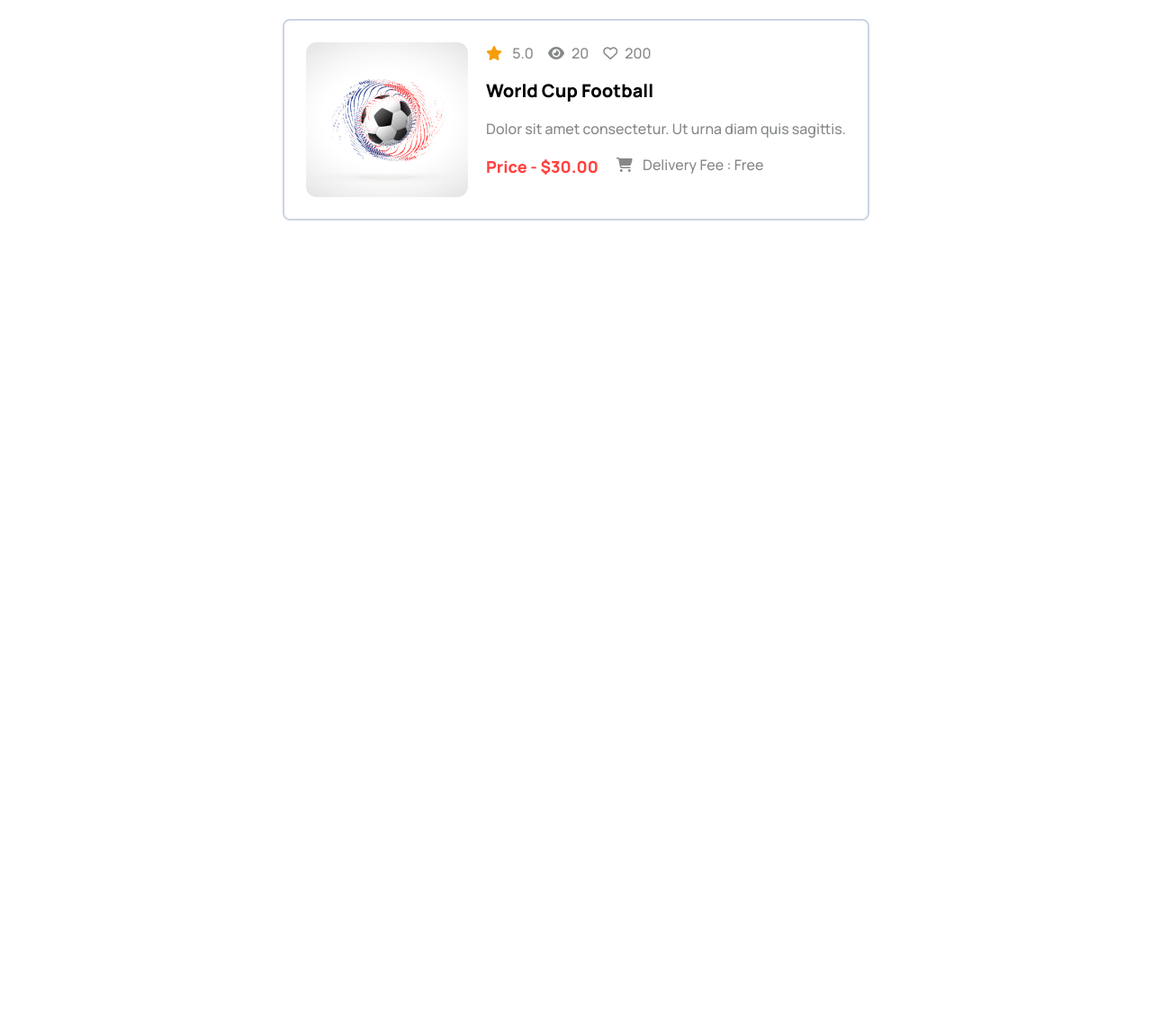
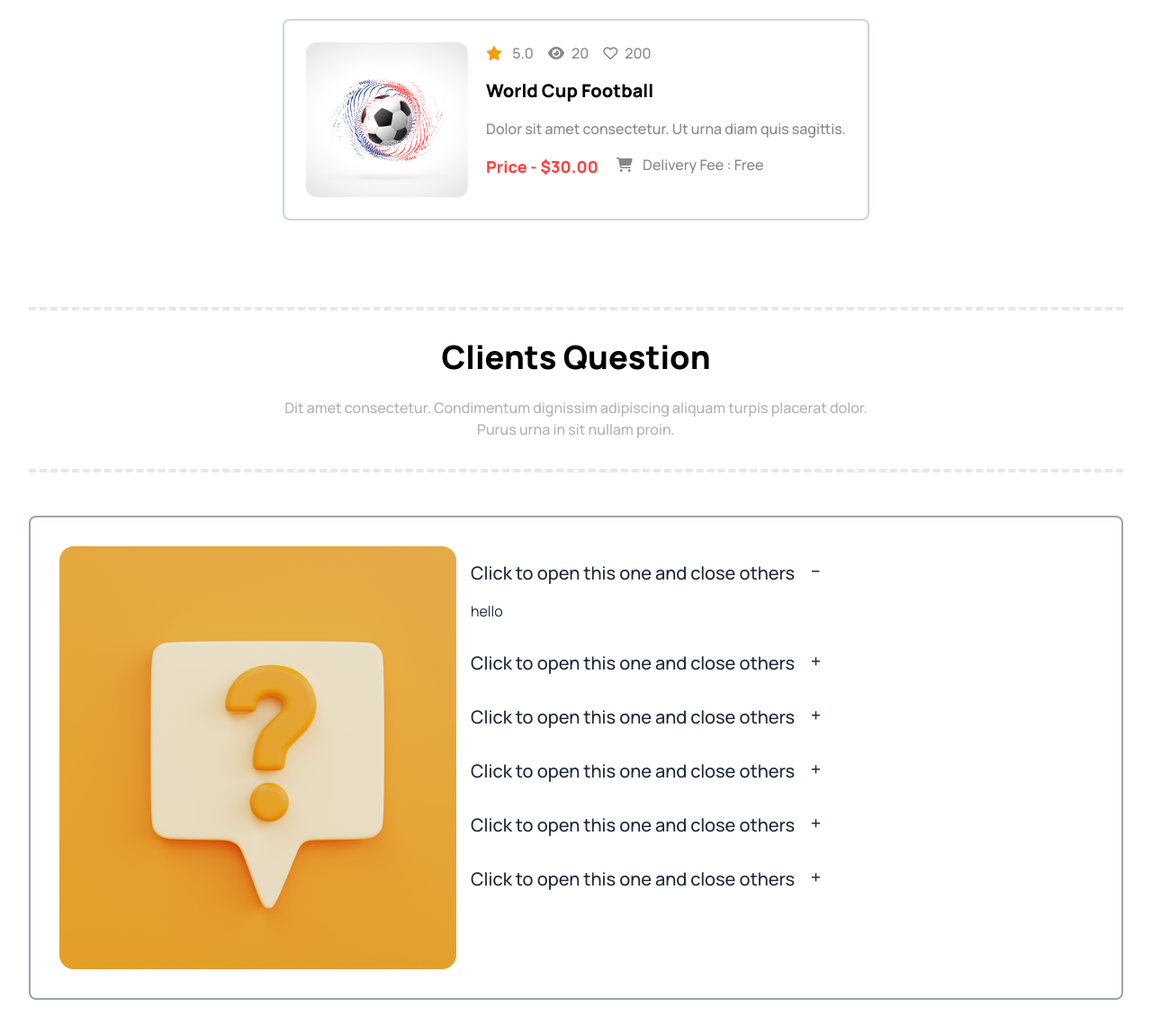
Before and after one commit to SagorChandra404/assignment-b9-a3-project-03, a plain HTML site: page index.html in a window 1280 px wide. Shown: the part 4033-5182 px from the top of the page at 90% size. Before the commit the page ends 4278 px from the top, so only its background shows below. Drawn offline with nearby package versions, Linux system fonts and the light colour scheme.

Commit message:
added accordion part

```diff
--- a/index.html
+++ b/index.html
@@ -615,7 +615,7 @@
                 </p>
               </div>
               <h4 class="text-black text-xl font-extrabold">
-                World Cup  Football
+                World Cup Football
               </h4>
               <p class="text-[#0D121280] text-base font-medium">
                 Dolor sit amet consectetur. Ut urna diam quis sagittis.
@@ -635,7 +635,85 @@
       </section>
 
       <!-- Clients Question -->
-      <section class="container mx-auto"></section>
+      <section class="container mx-auto px-8 my-24">
+        <div class="border-y-4 border-dashed py-8 text-center">
+          <h2 class="text-4xl font-extrabold text-black mb-6">
+            Clients Question
+          </h2>
+          <p
+            class="text-base font-medium text-black opacity-30 flex justify-center"
+          >
+            Dit amet consectetur. Condimentum dignissim adipiscing aliquam
+            turpis placerat dolor. <br />Purus urna in sit nullam proin.
+          </p>
+        </div>
+
+        <!-- Accordion part -->
+        <div
+          class="flex border-2 border-solid border-gray-400 mt-12 rounded-lg p-8"
+        >
+          <div>
+            <img src="./Images/11.png" alt="11.png" />
+          </div>
+          <div class="">
+            <!-- Accordion -->
+            <div class="collapse collapse-plus">
+              <input type="radio" name="my-accordion-3" checked="checked" />
+              <div class="collapse-title text-xl font-medium">
+                Click to open this one and close others
+              </div>
+              <div class="collapse-content">
+                <p>hello</p>
+              </div>
+            </div>
+            <div class="collapse collapse-plus">
+              <input type="radio" name="my-accordion-3" />
+              <div class="collapse-title text-xl font-medium">
+                Click to open this one and close others
+              </div>
+              <div class="collapse-content">
+                <p>hello</p>
+              </div>
+            </div>
+            <div class="collapse collapse-plus">
+              <input type="radio" name="my-accordion-3" />
+              <div class="collapse-title text-xl font-medium">
+                Click to open this one and close others
+              </div>
+              <div class="collapse-content">
+                <p>hello</p>
+              </div>
+            </div>
+            <div class="collapse collapse-plus">
+              <input type="radio" name="my-accordion-3" />
+              <div class="collapse-title text-xl font-medium">
+                Click to open this one and close others
+              </div>
+              <div class="collapse-content">
+                <p>hello</p>
+              </div>
+            </div>
+            <div class="collapse collapse-plus">
+              <input type="radio" name="my-accordion-3" />
+              <div class="collapse-title text-xl font-medium">
+                Click to open this one and close others
+              </div>
+              <div class="collapse-content">
+                <p>hello</p>
+              </div>
+            </div>
+            <div class="collapse collapse-plus">
+              <input type="radio" name="my-accordion-3" />
+              <div class="collapse-title text-xl font-medium">
+                Click to open this one and close others
+              </div>
+              <div class="collapse-content">
+                <p>hello</p>
+              </div>
+            </div>
+          </div>
+        </div>
+      </section>
     </main>
     <footer></footer>
   </body>
```
